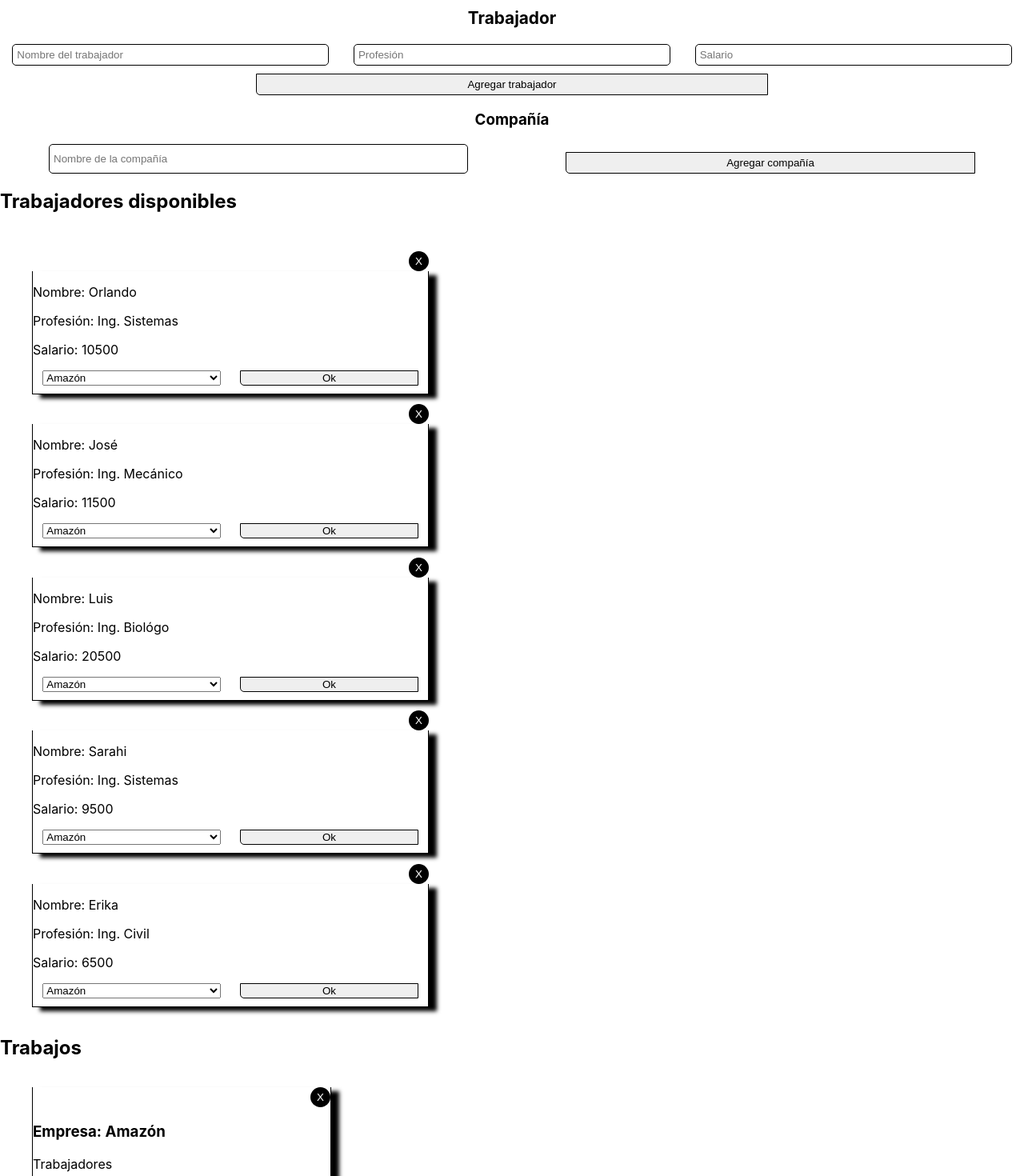
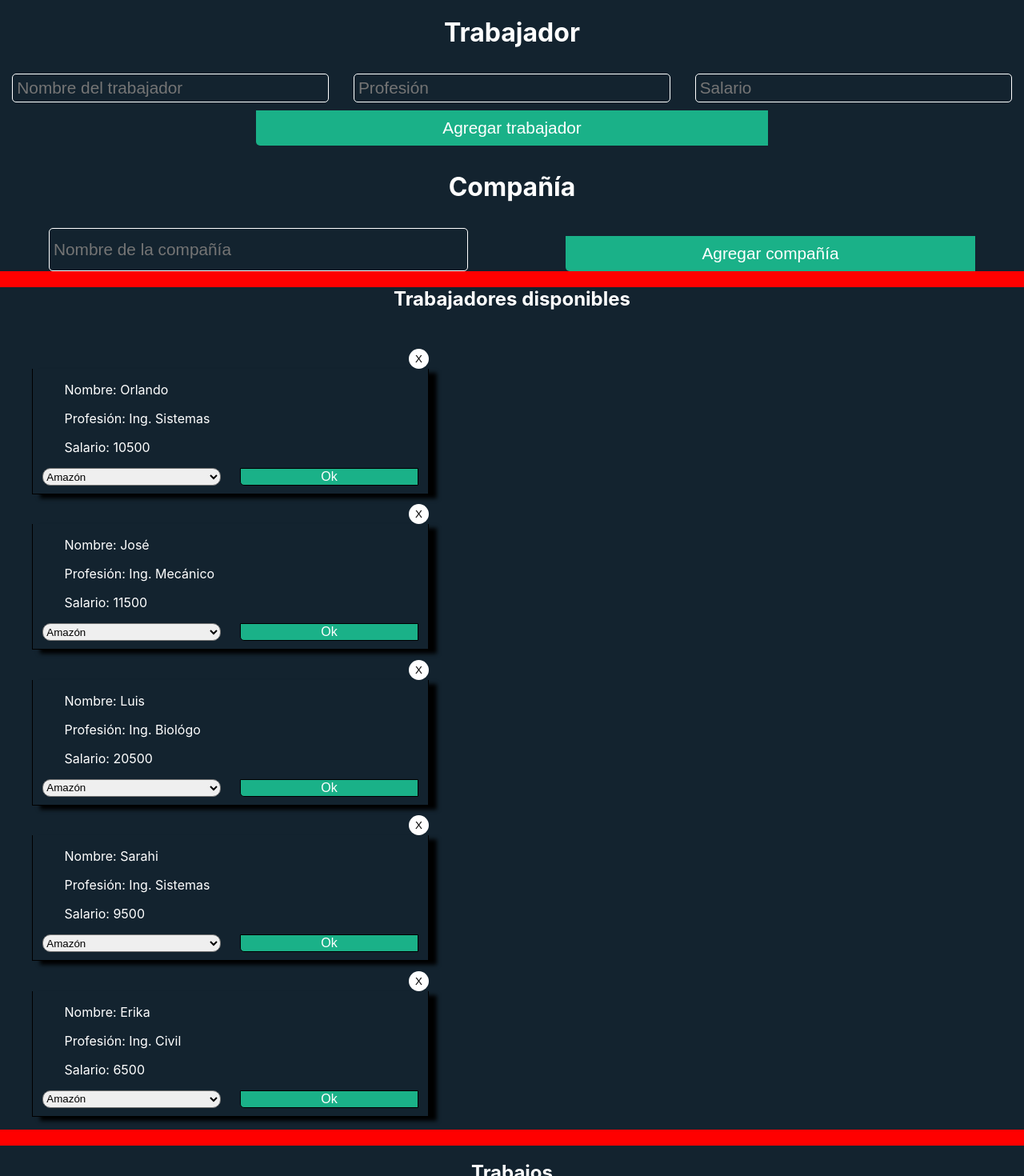
Before and after one commit to jlrtgft/redux-trainee-1, a React (Create React App) app: page / in a window 1280 px wide. Shown: the part 80-1550 px from the top of the page at 80% size. Built offline with nearby package versions, Linux system fonts and the light colour scheme; the HTML template or start-up script is replaced by a standard one.

Commit message:
Adding styles in components

```diff
--- a/src/App.css
+++ b/src/App.css
@@ -3,7 +3,7 @@
 }
 
 .App-logo {
-  height: 40vmin;
+  height        : 40vmin;
   pointer-events: none;
 }
 
@@ -15,13 +15,13 @@
 
 .App-header {
   background-color: #282c34;
-  min-height: 100vh;
-  display: flex;
-  flex-direction: column;
-  align-items: center;
-  justify-content: center;
-  font-size: calc(10px + 2vmin);
-  color: white;
+  min-height      : 100vh;
+  display         : flex;
+  flex-direction  : column;
+  align-items     : center;
+  justify-content : center;
+  font-size       : calc(10px + 2vmin);
+  color           : white;
 }
 
 .App-link {
@@ -32,7 +32,12 @@
   from {
     transform: rotate(0deg);
   }
+
   to {
     transform: rotate(360deg);
   }
 }
+
+main {
+  background: red;
+}
--- a/src/App.js
+++ b/src/App.js
@@ -2,7 +2,7 @@ import React, { Component } from "react";
 import AvailableWorkers from "./components/AvailableWorkers";
 import AddWorkerAndCompany from "./components/AddWorkerAndCompany";
 import Companies from "./components/Companies";
-
+import './App.css'
 class App extends Component {
   render() {
     return (
--- a/src/components/Companies.js
+++ b/src/components/Companies.js
@@ -20,7 +20,7 @@ class Companies extends Component {
                     <div className="container-del">
                       <button onClick={() => { this.props.delCompany(company.id) }} className="delButton">X</button>
                     </div>
-                    <h3>Empresa: {company.company}</h3>
+                    <h3>{company.company}</h3>
                     <div>
                       <p>Trabajadores</p>
                       <ul>
--- a/src/components/Worker.js
+++ b/src/components/Worker.js
@@ -1,10 +1,11 @@
 import React, { Component } from 'react';
+import './../styles/Worker.css'
 
 class Worker extends Component {
 
   render() {
     return (
-      <div>
+      <div className="worker-container">
         <p>Nombre: {this.props.name}</p>
         <p>Profesión: {this.props.profession}</p>
         <p>Salario: {this.props.salary}</p>
--- a/src/styles/AddWorkerAndCompany.css
+++ b/src/styles/AddWorkerAndCompany.css
@@ -4,6 +4,12 @@
   grid-template-areas  : 'row1'
     'row2'
     'row3';
+  background: #13232f;
+}
+
+.addWorkerAndCompany-container>h2 {
+  text-align: center;
+  color     : white;
 }
 
 .addWorkerForm {
@@ -13,13 +19,21 @@
 
 .addWorkerForm>h3 {
   text-align: center;
-  font-size : 1.3rem;
+  font-size : 2rem;
+  color     : white;
 }
 
 .inputsContainer {
   display        : flex;
   flex-flow      : row nowrap;
   justify-content: space-around;
+}
+
+.inputsContainer>input {
+  border    : 1px solid white;
+  color     : white;
+  background: transparent;
+  font-size : 1.3rem;
 }
 
 .input-dataColors {
@@ -30,11 +44,14 @@
 }
 
 .buttonClass {
-  border       : 1px solid #000;
-  padding      : 5px;
+  border       : none;
+  padding      : 10px;
+  color        : white;
   width        : 50%;
   margin-top   : 10px;
   border-radius: 0 0 0 5px;
+  background   : #1ab188;
+  font-size    : 1.3rem;
 }
 
 .addCompany-container {
@@ -44,6 +61,8 @@
 
 .addCompany-container>h3 {
   text-align: center;
+  font-size : 2rem;
+  color     : white;
 }
 
 .containerForm {
@@ -51,11 +70,14 @@
   display        : flex;
   flex-flow      : row nowrap;
   justify-content: space-around;
-
 }
 
 .containerForm>input {
-  width: 40%;
+  width     : 40%;
+  border    : 1px solid white;
+  color     : white;
+  background: transparent;
+  font-size : 1.3rem;
 }
 
 .containerForm>button {
--- a/src/styles/AvaibleWorkers.css
+++ b/src/styles/AvaibleWorkers.css
@@ -1,3 +1,12 @@
+.avaibleWorlers-container {
+  background: #13232f;
+}
+
+.avaibleWorlers-container>h2 {
+  color     : white;
+  text-align: center;
+}
+
 .workers-li {
   display        : flex;
   flex-flow      : column nowrap;
@@ -23,8 +32,8 @@
   width        : 25px;
   height       : 25px;
   border-radius: 50%;
-  background   : black;
-  color        : white;
+  background   : white;
+  color        : black;
 }
 
 .delButton:hover {
@@ -47,3 +56,13 @@
 button {
   width: 45%;
 }
+
+.add-to-company>select {
+  border-radius: 10px;
+}
+
+.btn-add-to-company {
+  background: #1ab188;
+  color     : white;
+  font-size : 1rem;
+}
--- a/src/styles/Companies.css
+++ b/src/styles/Companies.css
@@ -1,6 +1,13 @@
 .companies-container {
-  display  : flex;
-  flex-flow: column nowrap;
+  margin-top: 20px;
+  display   : flex;
+  flex-flow : column nowrap;
+  background: #13232f;
+}
+
+.companies-container>h2 {
+  text-align: center;
+  color     : white;
 }
 
 article {
@@ -11,13 +18,25 @@ article {
   border-top: none;
 }
 
+article>h3 {
+  color     : #e7af63;
+  text-align: center;
+  font-size : 1.3rem;
+}
+
+article>div>p {
+  color     : #8cda23;
+  font-size : 1rem;
+  text-align: center;
+}
+
 ul {
   list-style-type: none;
 }
 
 .workerContainer {
   width        : 80%;
-  border       : 1px solid #000;
+  border       : 1px solid #fff;
   border-top   : none;
   margin-top   : 10px;
   margin-bottom: 5px;
--- /dev/null
+++ b/src/styles/Worker.css
@@ -0,0 +1,4 @@
+.worker-container {
+  margin: 0 8%;
+  color : #fff;
+}
```
